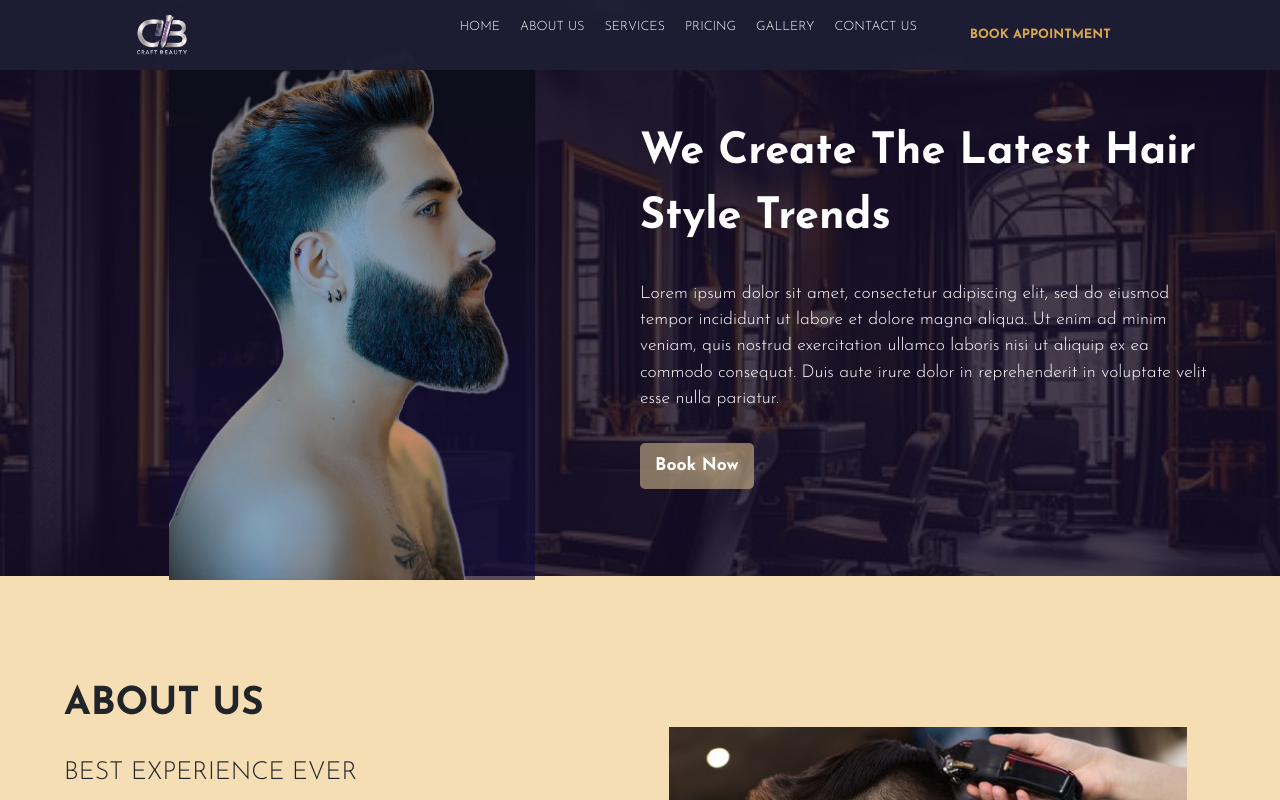
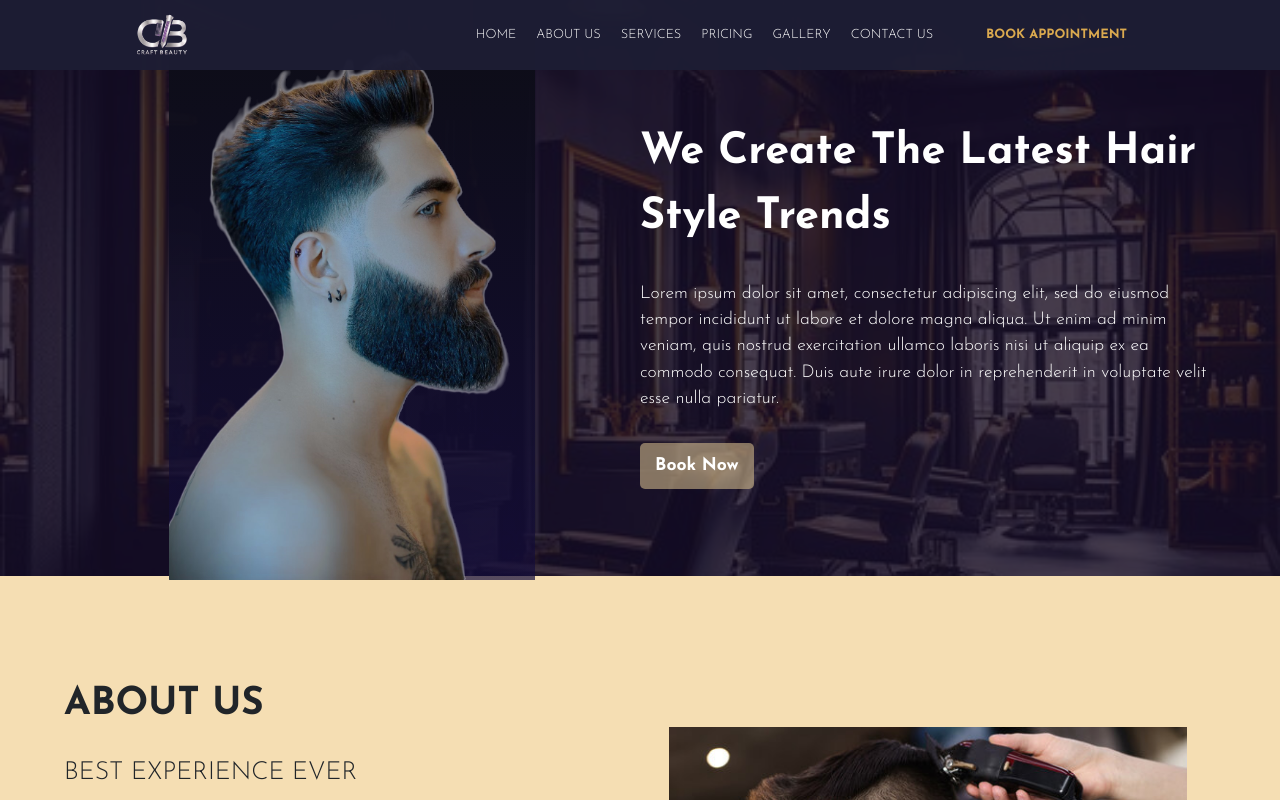
Before and after one commit to Kennyabby/salon-mngt, a React (Create React App) app: page / in a window 1280 px wide. Shown: the top 800 px of the page. Built offline with nearby package versions, Linux system fonts and the light colour scheme.

Commit message:
correcting unexpected lahyout changes in navbar

```diff
--- a/src/Navbar/Navbar.css
+++ b/src/Navbar/Navbar.css
@@ -7,7 +7,6 @@
     color: white;
     width: 100vw;
     justify-content:space-around;
-    /* padding: 20px; */
     z-index: 3;
 }
 
@@ -32,8 +31,9 @@
     font-size: .8em;
 }
 .navbar{
-    display: flex;
+    display: inline-flex;
     list-style: none;
+    margin: auto
 }
 .navitem{
     margin: auto 10px;
@@ -85,7 +85,7 @@
     }
     .navlogocover{
         width: 100vw;
-        padding: 8px 0px;
+        padding: 5px 0px;
         background: rgb(29, 29, 52, 0.97);
         z-index: 5;
     }
@@ -112,6 +112,6 @@
     }
     .viewnav{
         margin: auto;
-        margin-top: -400px;
+        margin-top: -500px;
     }
 }
```
